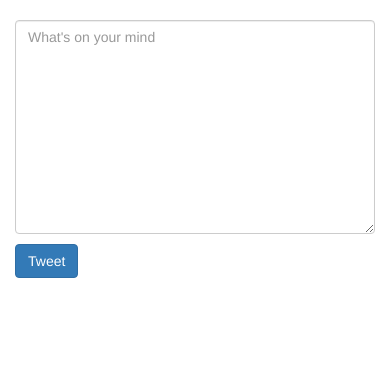
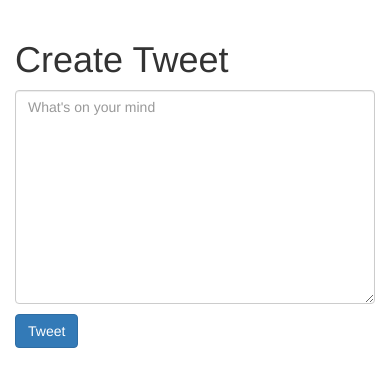
Before and after one commit to alvee32/Django_WebApp, a Django app: page /tweet/create/ in a window 390 px wide. Shown: the part 163-550 px from the top of the page. Run offline with Django 3.2, Linux system fonts and the light colour scheme; some libraries are stand-ins or nearby versions.

Commit message:
create tweet area

```diff
--- a/tweetme/src/tweets/templates/tweets/create_view.html
+++ b/tweetme/src/tweets/templates/tweets/create_view.html
@@ -4,5 +4,10 @@
 
 
 {% block content %}
+<div class="row">
+	<div class="col-sm-8 col-sm-offset-2">
+		<h1> Create Tweet </h1>
 	{% include "tweets/form.html" with form=form btn_title='Tweet' %}
+
+</div>
 {% endblock content %}
```
